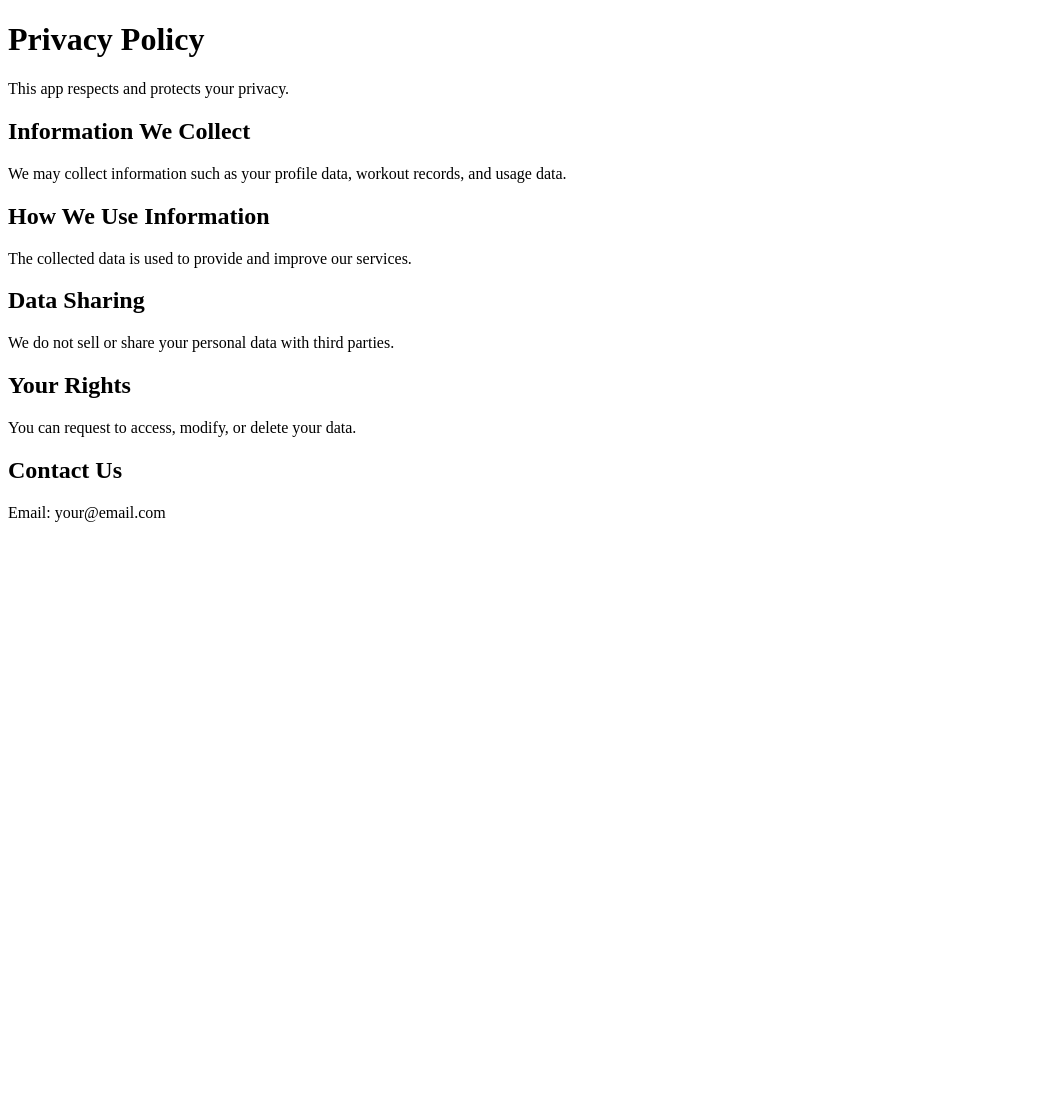
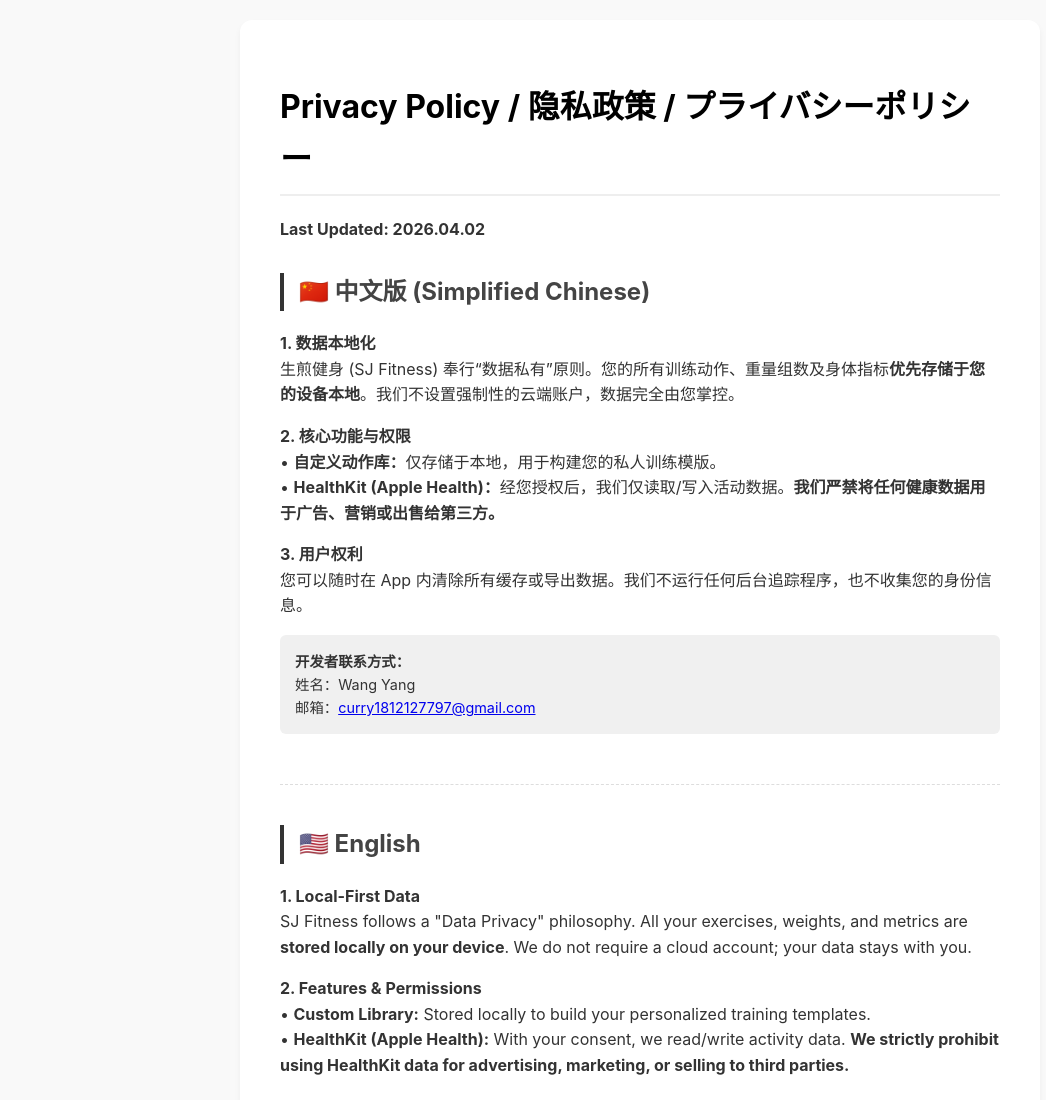
Before and after one commit to WANGYANG-wiwaxia/privacy-policy, a plain HTML site: page index.html in a window 1280 px wide. Shown: the top 1100 px of the page, without its empty margins (0-1046 px from the left). Before the commit the page ends 800 px from the top, so only its background shows below. Drawn offline with Linux system fonts and the light colour scheme.

Commit message:
Update index.html

```diff
--- a/index.html
+++ b/index.html
@@ -1,27 +1,87 @@
 <!DOCTYPE html>
-<html>
+<html lang="zh-CN">
 <head>
-  <meta charset="UTF-8">
-  <title>Privacy Policy</title>
+    <meta charset="UTF-8">
+    <meta name="viewport" content="width=device-width, initial-scale=1.0">
+    <title>Privacy Policy - SJ Fitness (生煎健身)</title>
+    <style>
+        body { font-family: -apple-system, BlinkMacSystemFont, "Segoe UI", Roboto, Helvetica, Arial, sans-serif; line-height: 1.6; color: #333; max-width: 800px; margin: 0 auto; padding: 20px; background: #f9f9f9; }
+        .container { background: #fff; padding: 40px; border-radius: 12px; box-shadow: 0 4px 6px rgba(0,0,0,0.05); }
+        h1 { border-bottom: 2px solid #eee; padding-bottom: 10px; color: #000; }
+        h2 { color: #444; margin-top: 30px; border-left: 4px solid #333; padding-left: 15px; }
+        .lang-section { margin-bottom: 50px; }
+        .contact { background: #f0f0f0; padding: 15px; border-radius: 6px; font-size: 0.9em; }
+        hr { border: 0; border-top: 1px dashed #ddd; margin: 40px 0; }
+        code { background: #eee; padding: 2px 5px; border-radius: 3px; }
+    </style>
 </head>
 <body>
-  <h1>Privacy Policy</h1>
 
-  <p>This app respects and protects your privacy.</p>
+<div class="container">
+    <h1>Privacy Policy / 隐私政策 / プライバシーポリシー</h1>
+    <p><strong>Last Updated: 2026.04.02</strong></p>
 
-  <h2>Information We Collect</h2>
-  <p>We may collect information such as your profile data, workout records, and usage data.</p>
+    <section class="lang-section">
+        <h2>🇨🇳 中文版 (Simplified Chinese)</h2>
+        <p><strong>1. 数据本地化</strong><br>
+        生煎健身 (SJ Fitness) 奉行“数据私有”原则。您的所有训练动作、重量组数及身体指标<strong>优先存储于您的设备本地</strong>。我们不设置强制性的云端账户，数据完全由您掌控。</p>
 
-  <h2>How We Use Information</h2>
-  <p>The collected data is used to provide and improve our services.</p>
+        <p><strong>2. 核心功能与权限</strong><br>
+        • <strong>自定义动作库：</strong>仅存储于本地，用于构建您的私人训练模版。<br>
+        • <strong>HealthKit (Apple Health)：</strong>经您授权后，我们仅读取/写入活动数据。<strong>我们严禁将任何健康数据用于广告、营销或出售给第三方。</strong></p>
 
-  <h2>Data Sharing</h2>
-  <p>We do not sell or share your personal data with third parties.</p>
+        <p><strong>3. 用户权利</strong><br>
+        您可以随时在 App 内清除所有缓存或导出数据。我们不运行任何后台追踪程序，也不收集您的身份信息。</p>
 
-  <h2>Your Rights</h2>
-  <p>You can request to access, modify, or delete your data.</p>
+        <div class="contact">
+            <strong>开发者联系方式：</strong><br>
+            姓名：Wang Yang<br>
+            邮箱：<a href="mailto:curry1812127797@gmail.com">curry1812127797@gmail.com</a>
+        </div>
+    </section>
 
-  <h2>Contact Us</h2>
-  <p>Email: your@email.com</p>
+    <hr>
+
+    <section class="lang-section">
+        <h2>🇺🇸 English</h2>
+        <p><strong>1. Local-First Data</strong><br>
+        SJ Fitness follows a "Data Privacy" philosophy. All your exercises, weights, and metrics are <strong>stored locally on your device</strong>. We do not require a cloud account; your data stays with you.</p>
+
+        <p><strong>2. Features & Permissions</strong><br>
+        • <strong>Custom Library:</strong> Stored locally to build your personalized training templates.<br>
+        • <strong>HealthKit (Apple Health):</strong> With your consent, we read/write activity data. <strong>We strictly prohibit using HealthKit data for advertising, marketing, or selling to third parties.</strong></p>
+
+        <p><strong>3. User Control</strong><br>
+        You can clear all cached data or export your logs directly within the app at any time. We do not use background trackers or collect identity information.</p>
+
+        <div class="contact">
+            <strong>Developer Contact:</strong><br>
+            Name: Wang Yang<br>
+            Email: <a href="mailto:curry1812127797@gmail.com">curry1812127797@gmail.com</a>
+        </div>
+    </section>
+
+    <hr>
+
+    <section class="lang-section">
+        <h2>🇯🇵 日本語 (Japanese)</h2>
+        <p><strong>1. ローカルファースト</strong><br>
+        生煎フィットネス (SJ Fitness) は「データ・プライバシー」を最優先します。トレーニング記録や身体データは<strong>原則としてデバイス内にのみ保存されます</strong>。</p>
+
+        <p><strong>2. 権限と利用目的</strong><br>
+        • <strong>カスタムライブラリ：</strong>個人用テンプレート作成のため、デバイス内に保存されます。<br>
+        • <strong>HealthKit (Apple Health)：</strong>同意がある場合のみ、データの読み書きを行います。<strong>取得したデータを広告や第三者への販売に利用することは一切ありません。</strong></p>
+
+        <p><strong>3. ユーザーの権利</strong><br>
+        アプリ内からいつでもデータの削除やエクスポートが可能です。バックグラウンドでの追跡や個人情報の収集は行いません。</p>
+
+        <div class="contact">
+            <strong>開発者連絡先：</strong><br>
+            名前：Wang Yang<br>
+            メール：<a href="mailto:curry1812127797@gmail.com">curry1812127797@gmail.com</a>
+        </div>
+    </section>
+</div>
+
 </body>
 </html>
```
